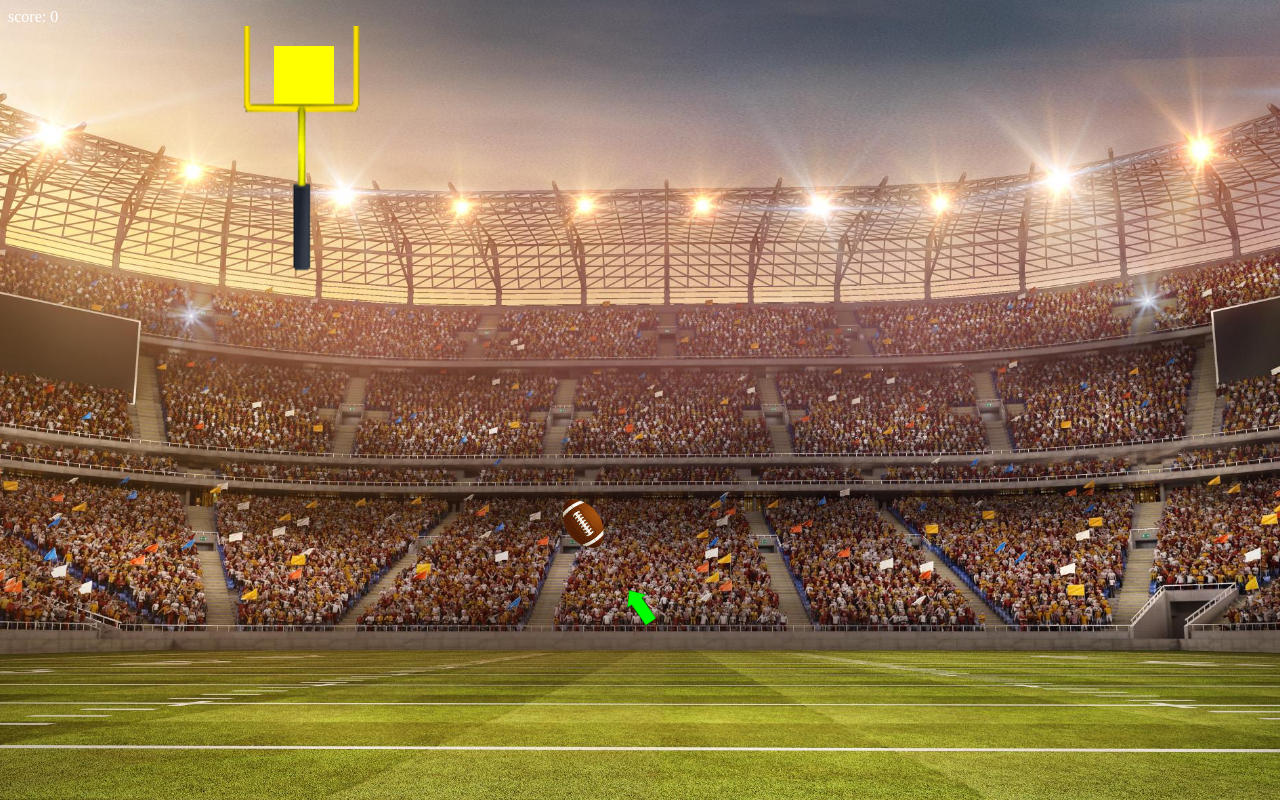
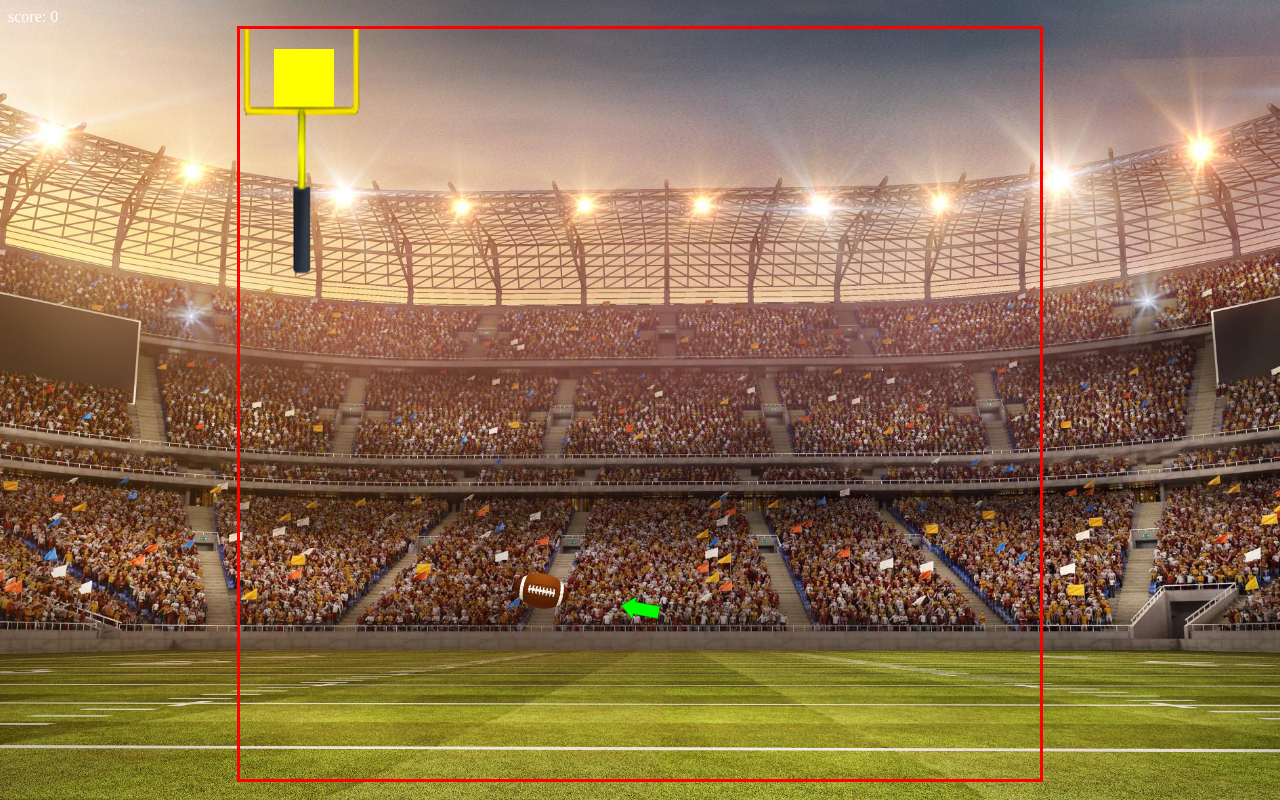
Before and after one commit to nakaiden/JavaScript-Game, a plain HTML site: page index.html in a window 1280 px wide. Both pictures are taken after a click on the button "Start Game". Shown: the top 800 px of the page. Drawn offline with Linux system fonts and the light colour scheme.

Commit message:
refactored aiming and trig

```diff
--- a/index.html
+++ b/index.html
@@ -28,7 +28,7 @@
 
         <div class="debug"></div>
         <div class=game>
-            <canvas width=800 height=600></canvas>
+            <canvas width=800 height=750></canvas>
         </div>
     </div>
 </body>
--- a/script.js
+++ b/script.js
@@ -168,17 +168,11 @@ class Arrow extends DrawObject{
     y = 580;
     x = 400;
     move(){
-        //this.rotation = (Math.atan2(this.y - mouse.y, mouse.x - this.x) + Math.PI * 2) % Math.PI * 2;
         //find the angle between the mouse and the arrow;
         let radians = Math.atan2(this.y - mouse.y, mouse.x - this.x)
         //make sure that angle is between 0 and 2PI
-        this.rotation = mod(radians + Math.PI / 2, Math.PI * 2) - Math.PI / 2;
-        //debug.innerText = this.rotation //* 180 / Math.PI;
-        if(this.rotation < Math.PI /6){
-            this.rotation = Math.PI /6
-        }else if(this.rotation > 5 * Math.PI / 6){
-            this.rotation = Math.PI * 5 / 6
-        }
+        this.rotation = mod(radians, Math.PI * 2) + Math.PI / 4;
+
         if(!football.gravity){
 
             football.rotation = this.rotation
--- a/styles.css
+++ b/styles.css
@@ -8,6 +8,7 @@ body{
 }
 
 canvas{
+    border: 3px solid red;
     padding-left: 0;
     padding-right: 0;
     margin-left: auto;
```
